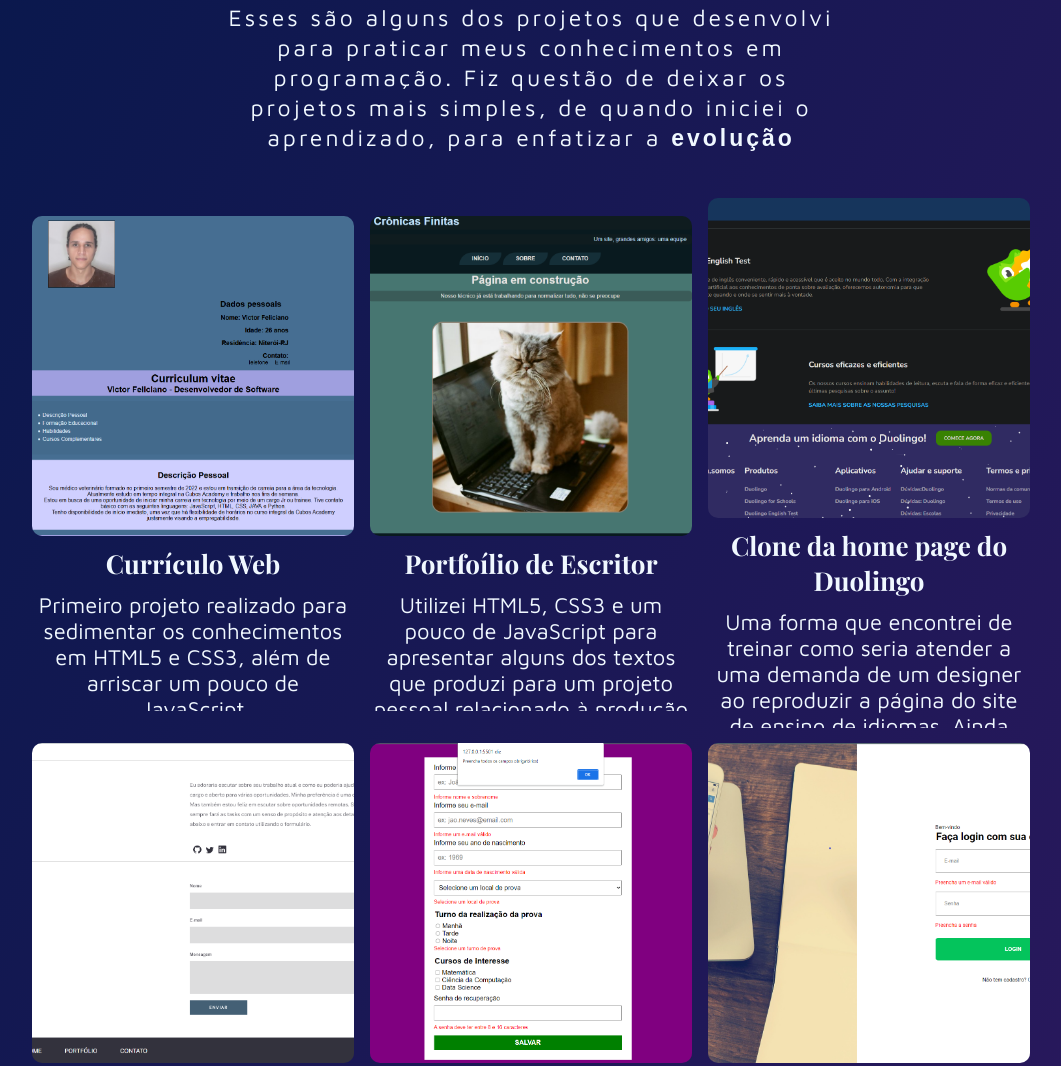
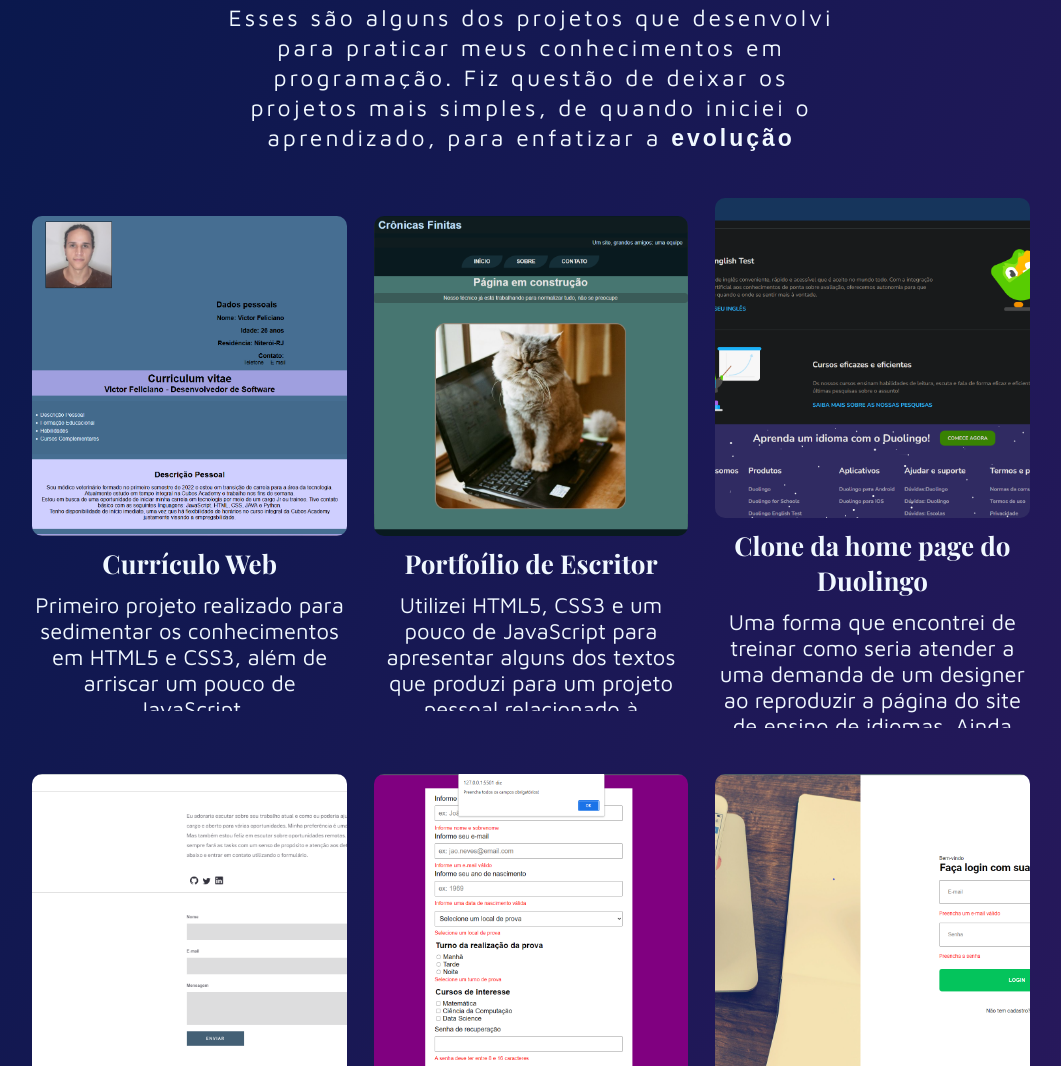
Before and after one commit to VetVictor33/portfolio-programador, a plain HTML site: page index.html in a window 1280 px wide. Shown: the part 976-2042 px from the top of the page, without its empty margins (109-1170 px from the left). Drawn offline with nearby package versions, Linux system fonts and the light colour scheme; a web font is replaced by a local one.

Commit message:
corrigindo overflow dos cards

```diff
--- a/css/style.css
+++ b/css/style.css
@@ -83,7 +83,7 @@
     height: fit-content;
     flex-direction: column;
 
-    padding-bottom: 20rem;
+    padding-bottom: 50rem;
 }
 
 .projects-img {
@@ -120,8 +120,8 @@
     display: grid;
     grid-template-columns: repeat(1, 1fr);
     grid-template-rows: auto;
-    row-gap: 1%;
-
+    row-gap: 3%;
+    column-gap: 1%;
     justify-items: center;
     align-items: center;
 
@@ -181,7 +181,7 @@
 
 @media (min-width: 650px) {
     .projects-section {
-        padding-bottom: 10rem;
+        padding-bottom: 15rem;
     }
 
     .projects-cards {
@@ -238,7 +238,7 @@
     }
 
     .projects-section {
-        padding-bottom: 2rem;
+        padding-bottom: 10rem;
     }
 }
 
```
